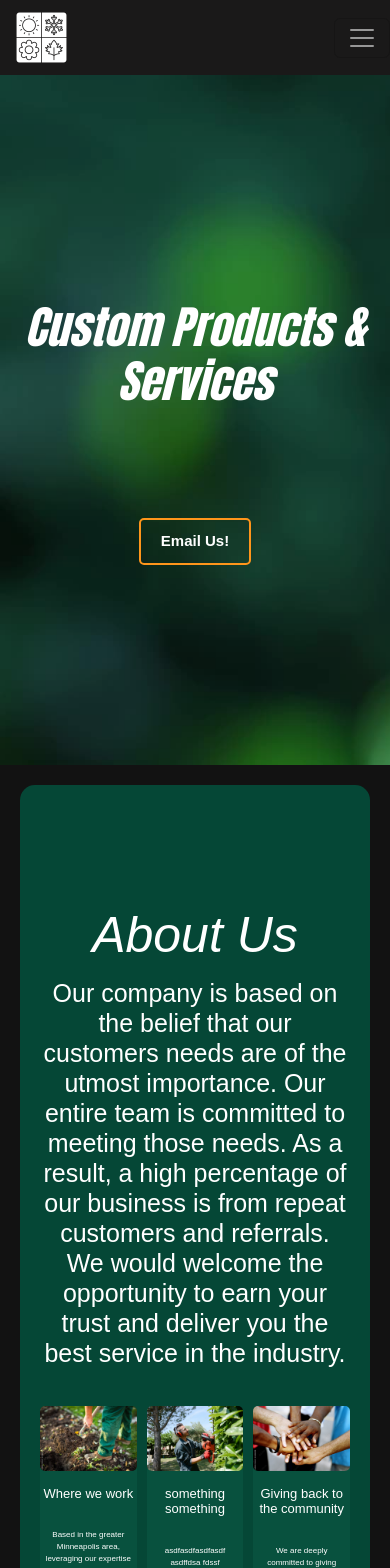
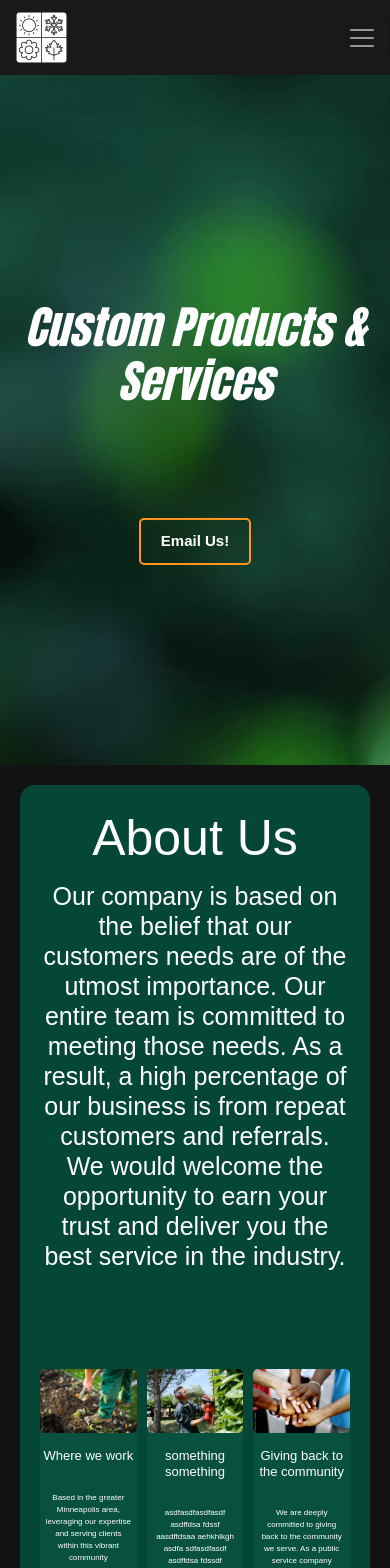
Before and after one commit to MikeAtwood/custom-products, a React (Vite) app: page / in a window 390 px wide. Shown: the top 1568 px of the page. Built offline with nearby package versions, Linux system fonts and the light colour scheme.

Commit message:
updated about container

```diff
--- a/src/App.css
+++ b/src/App.css
@@ -429,6 +429,7 @@ nav.navbar {
     height: auto;
     background-color: #1a1919;
     background-image: url('./assets/img/hero2.jpeg');
+    /* background-position: center; */
     max-height: 800px;
     max-width: 100vw;
   }
@@ -462,10 +463,20 @@ nav.navbar {
     border-radius: 15px;
     height: 1000px;
   }
+
+  .about-container {
+    top: -60px;
+  }
+
   .about h1 {
     font-size: 50px;
     padding: 5px;
-    padding-top: 80px;
+
+    font-style: normal;
+  }
+
+  .about .about-info {
+    font-weight: light;
   }
 
   .about-img .image-container {
--- a/src/components/About.jsx
+++ b/src/components/About.jsx
@@ -9,7 +9,7 @@ const About = () => {
             <div className="about" id="about">
                 <div className="about-container">
                     <h1>About Us</h1>
-                    <h2>
+                    <h2 className='about-info'>
                         Our company is based on the belief that our customers needs are of the utmost importance. Our entire team
                         is committed to meeting those needs. As a result, a high percentage of our business is from repeat customers and
                         referrals. We would welcome the opportunity to earn your trust and deliver you the best service in the industry.
```
